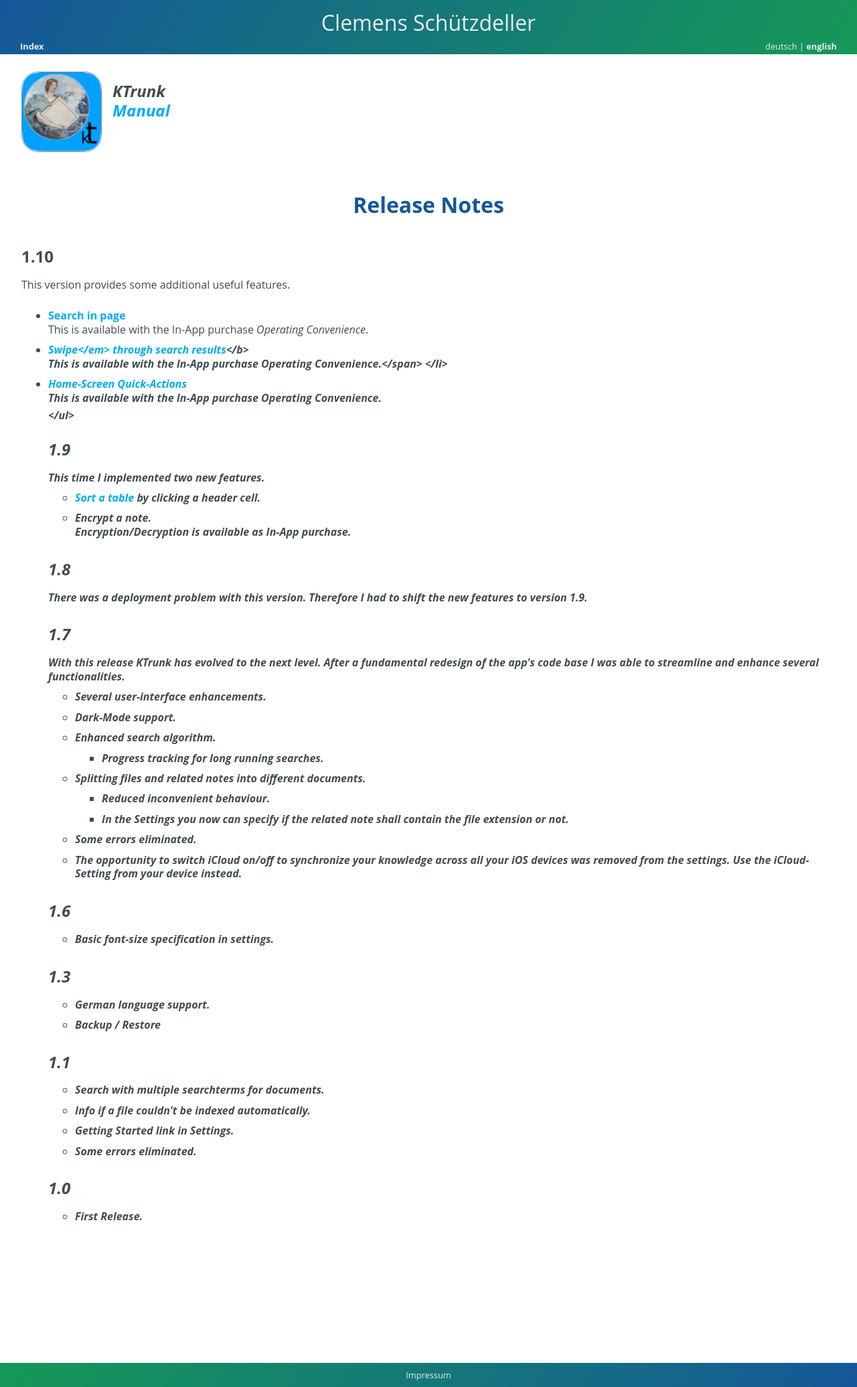
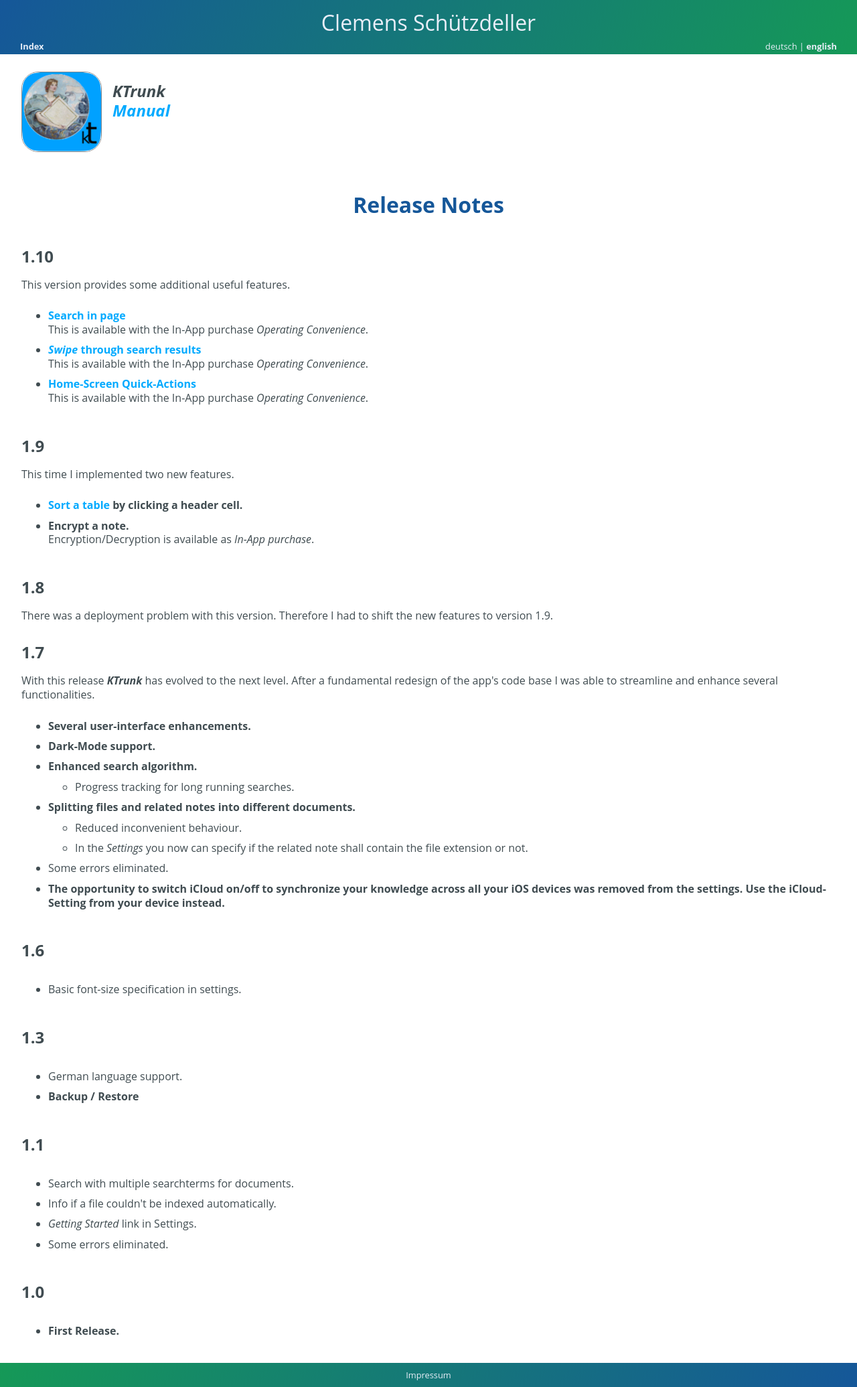
Before and after one commit to cs-LA/home, a Jekyll site: the page built from KTrunk/Manual/ReleaseNotes.md, in a window 1280 px wide. Shown: the whole page at 67% size. Built offline with Jekyll 4.4.1, drawn with Linux system fonts in a browser that asks for light colours; our own code applies the rules of GitHub Pages for plain Markdown files.

Commit message:
Update ReleaseNotes.md

```diff
--- a/KTrunk/Manual/ReleaseNotes.md
+++ b/KTrunk/Manual/ReleaseNotes.md
@@ -25,7 +25,7 @@
     <span class="de"><b><a href="./FurtherActions.html#FindInPage">Auf der Seite suchen</a></b><br>Dies ist mit dem In-App Kauf <em>Bedienungserleichterungen</em> verfügbar.</span>
   </li>
   <li>
-    <span class="en"><b><em><a href="./TipsAndTricks.html#SwipeSearchResults">Swipe</em> through search results</a></b><br>This is available with the In-App purchase <em>Operating Convenience</em>.</span>
+    <span class="en"><b><a href="./TipsAndTricks.html#SwipeSearchResults"><em>Swipe</em> through search results</a></b><br>This is available with the In-App purchase <em>Operating Convenience</em>.</span>
     <span class="de"><b><a href="./TipsAndTricks.html#SwipeSearchResults">Die Suchergebnisse mit <em>Streichgesten</em> durchblättern</a></b><br>Dies ist mit dem In-App Kauf <em>Bedienungserleichterungen</em> verfügbar.</span>
   </li>
   <li>
```
